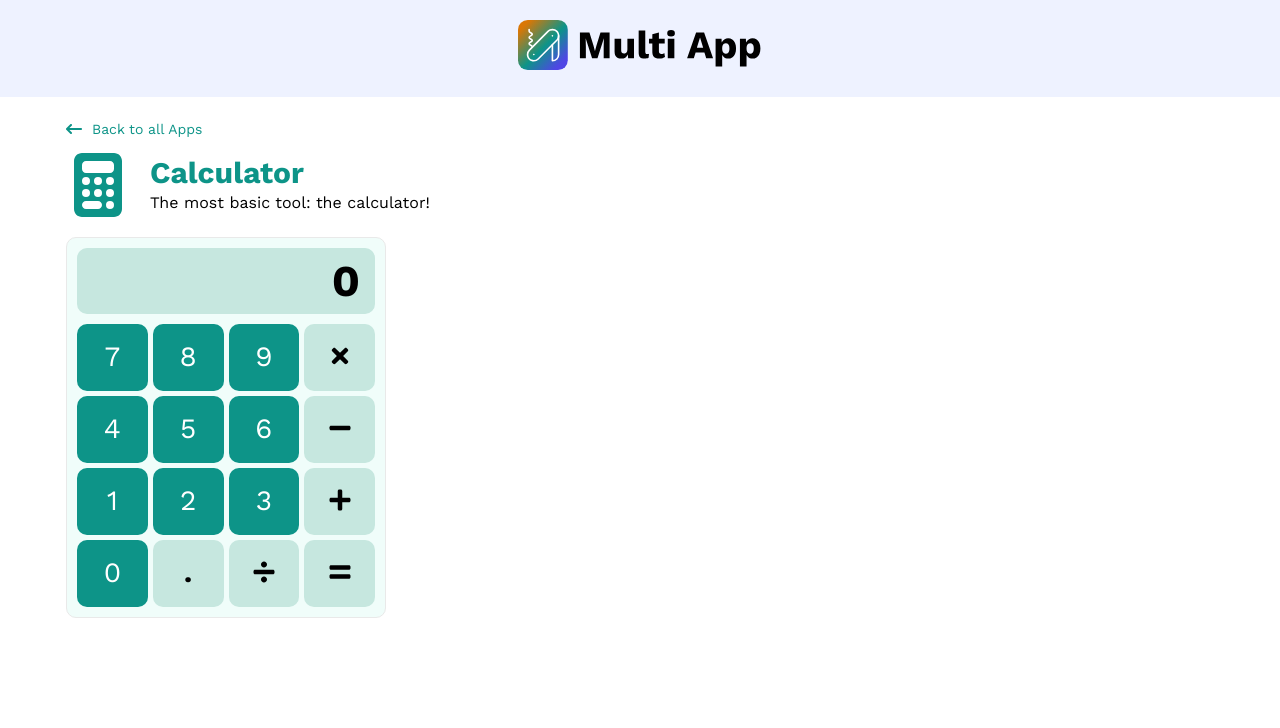
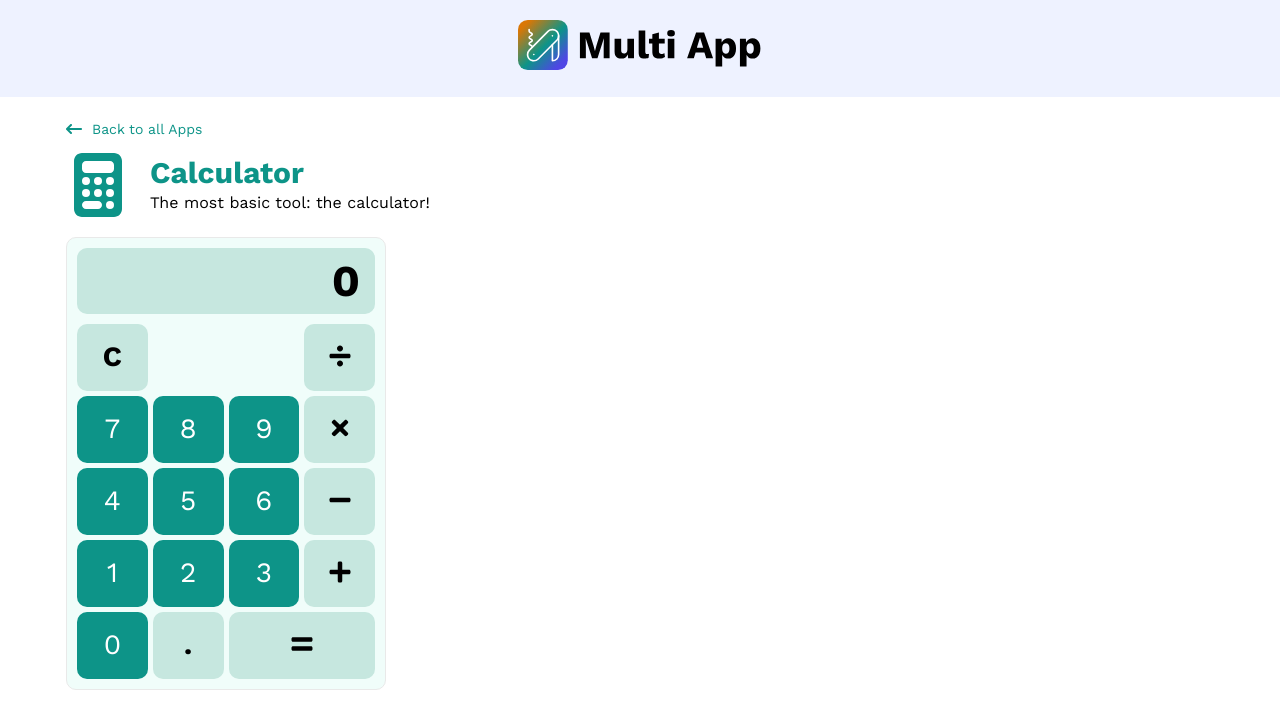
Before and after one commit to anthonytoumaibrahim/multi-app, a React (Create React App) app: page /apps/calculator in a window 1280 px wide. Shown: the top 728 px of the page. Built offline with nearby package versions, Linux system fonts and the light colour scheme.

Commit message:
Added options to calculator

```diff
--- a/src/pages/Apps/Calculator/index.jsx
+++ b/src/pages/Apps/Calculator/index.jsx
@@ -17,6 +17,22 @@ const Calculator = () => {
   const [operation, setOperation] = useState("");
 
   const layout = [
+    [
+      {
+        type: "clear",
+        text: "C",
+      },
+      {
+        type: "empty",
+      },
+      {
+        type: "empty",
+      },
+      {
+        type: "/",
+        icon: FaDivide,
+      },
+    ],
     [
       "7",
       "8",
@@ -51,25 +67,24 @@ const Calculator = () => {
         text: ".",
       },
       {
-        type: "/",
-        icon: FaDivide,
-      },
-      {
         type: "=",
         icon: FaEquals,
+        span: 2,
       },
     ],
   ];
 
   const addOperation = (op) => {
-    setOperation(operation.concat(op));
+    setOperation(operation + op);
   };
 
   const calculateResult = () => {
     try {
       const eval_operation = eval(operation);
       setOperation(eval_operation);
-    } catch (err) {}
+    } catch (err) {
+      setOperation("");
+    }
   };
 
   const reset = () => {
@@ -129,13 +144,26 @@ const Calculator = () => {
           {layout.map((row, index) => (
             <div className="row" key={index}>
               {row.map((operation, index) => {
-                const { type, icon: Icon, text } = operation;
-                if (operation?.type) {
+                const { type, icon: Icon, text, span } = operation;
+                if (type === "empty") return <span></span>;
+                if (type) {
                   return (
                     <button
                       key={index}
                       className="operator-button font-bold"
-                      onClick={() => addOperation(type)}
+                      style={{ gridColumn: `span ${span} / span ${span}` }}
+                      onClick={() => {
+                        switch (type) {
+                          case "=":
+                            calculateResult();
+                            break;
+                          case "clear":
+                            reset();
+                            break;
+                          default:
+                            addOperation(type);
+                        }
+                      }}
                     >
                       {operation?.icon ? <Icon size={24} /> : text}
                     </button>
--- a/src/pages/Apps/Calculator/styles.css
+++ b/src/pages/Apps/Calculator/styles.css
@@ -14,6 +14,7 @@
   text-align: end;
   font-size: 2.75rem;
   border-radius: 10px;
+  overflow-x: auto;
 }
 .calculator .operations {
   display: flex;
```
